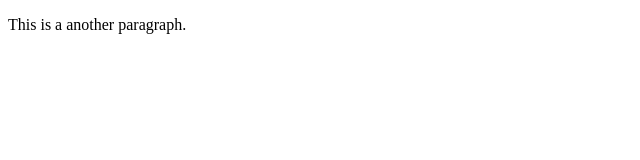
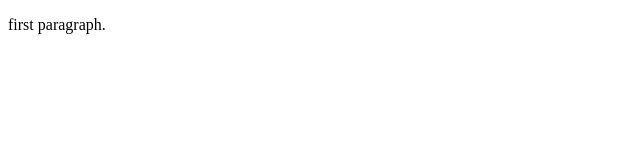
Before and after one commit to meixuanzhang/leanning-git, a plain HTML site: page index.html in a window 1280 px wide. Shown: the whole page, without its empty margins (0-640 px from the left). Drawn offline with Linux system fonts and the light colour scheme.

Commit message:
Update index.html

```diff
--- a/index.html
+++ b/index.html
@@ -4,6 +4,6 @@
 <title>Page Title</title>
 </head>
 <body>
-  <p>This is a another paragraph.</p>
+  <p>first paragraph.</p>
 </body>
 </html>
```
